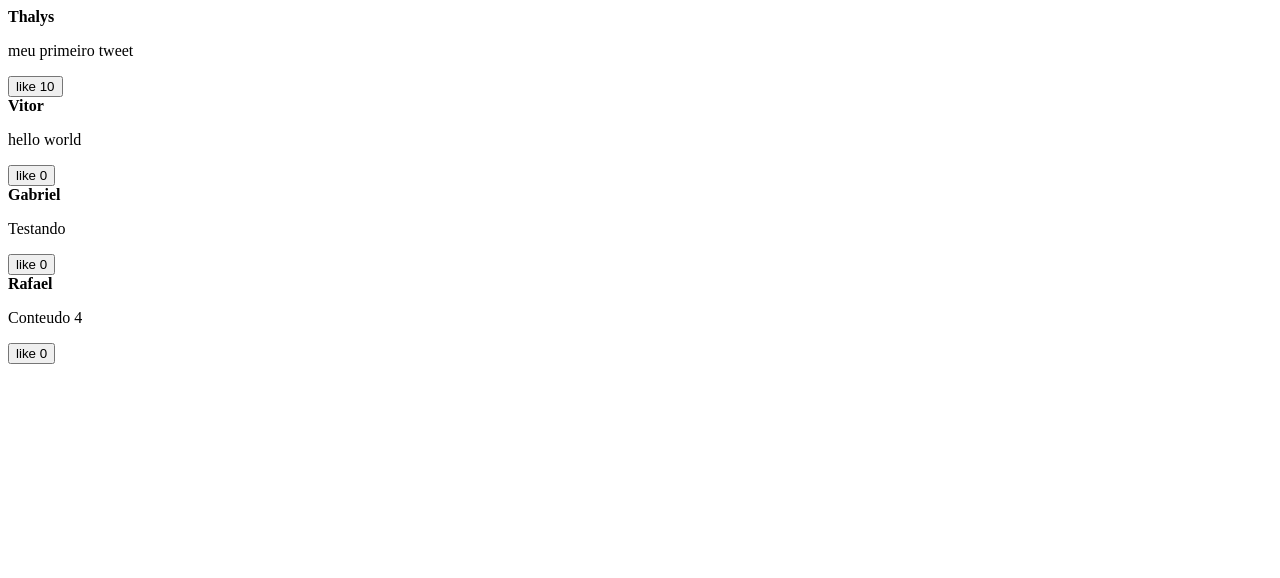
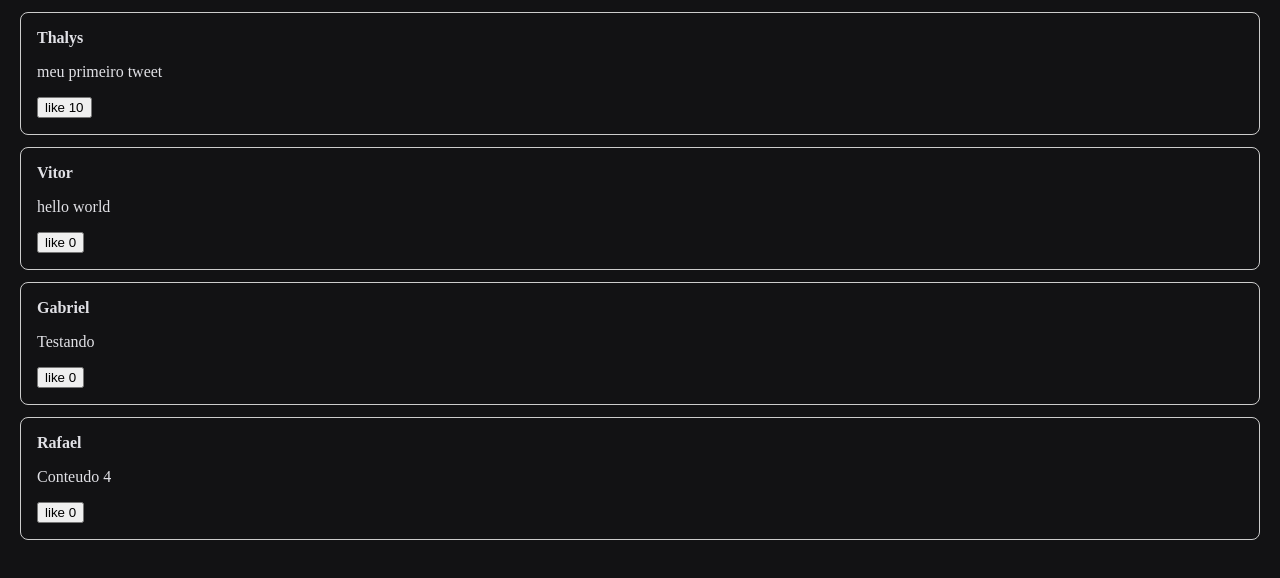
Before and after one commit to Thalys001/ui-twitter, a React (Vite) app: page / in a window 1280 px wide. Shown: the top 578 px of the page. Built offline with nearby package versions, Linux system fonts and the light colour scheme.

Commit message:
style(tweet): adding style to tweet

```diff
--- a/index.html
+++ b/index.html
@@ -13,3 +13,4 @@
 </html>
 
 <!-- 41:33 -->
+<!-- 01:20 -->
--- a/src/components/Tweet.tsx
+++ b/src/components/Tweet.tsx
@@ -6,7 +6,7 @@
 
 export function Tweet(props: TweetProps) {
   return (
-    <div>
+    <div className="tweet" style={{borderRadius: 8}}>
       <strong>{props.user}</strong>
       <p>{props.children}</p>
       <button>like {props.likes ?? 0}</button>
--- /dev/null
+++ b/src/global.css
@@ -0,0 +1,10 @@
+body {
+  background: #121214;
+  color: #e1e1e6;
+}
+
+.tweet {
+  padding: 16px;
+  border: 1px solid #ccc;
+  margin: 12px;
+}
--- a/src/main.tsx
+++ b/src/main.tsx
@@ -2,6 +2,7 @@
 import ReactDOM from 'react-dom/client'
 import { Tweet } from './components/Tweet'
 
+import './global.css'
 
 ReactDOM.createRoot(document.getElementById('root') as HTMLElement).render(
   <React.StrictMode>
```
